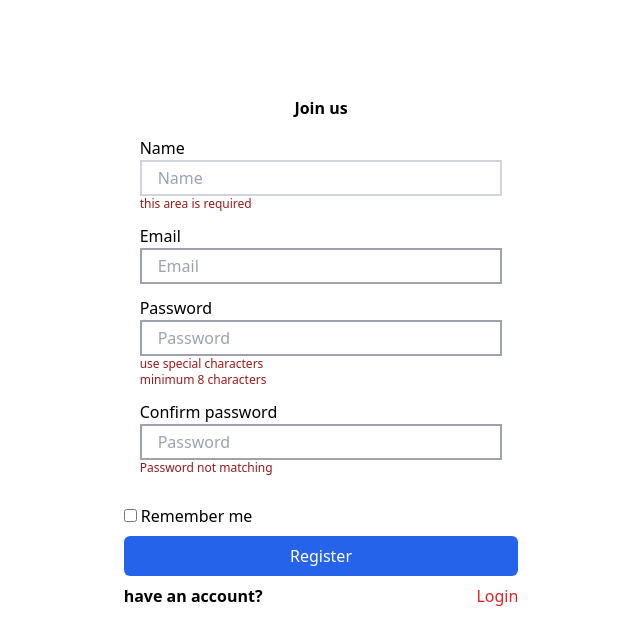
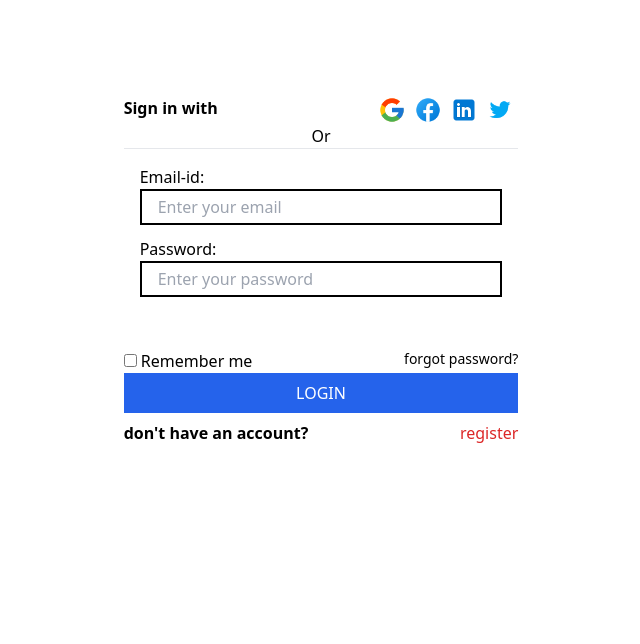
Before and after one commit to Shlokdadhich/Loginpage, a website: page index.html in a window 1280 px wide. Shown: the whole page, without its empty margins (319-959 px from the left). Drawn offline with nearby package versions, Linux system fonts and the light colour scheme.

Commit message:
this is login page
this is login page

```diff
--- a/index.html
+++ b/index.html
@@ -5,68 +5,62 @@
     <meta charset="UTF-8">
     <meta name="viewport" content="width=device-width, initial-scale=1.0">
     <script src="https://cdn.tailwindcss.com"></script>
-    <title>Registration page</title>
+    <title>LOGIN PAGE</title>
 </head>
 
 <body>
+
     <div class="bg-white py-20 text-black flex justify-center">
         <div class="w-1/3 p-4 bg-white rounded-md">
-            <div class="flex justify-center">
-                <h1 class="font-bold">Join us</h1>
+            <div class="flex justify-between">
+                <h1 class="font-bold">Sign in with</h1>
+                <div class=" flex">
+                    <img class="w-7 h-7 mx-1" src="google.png " alt="">
+                    <img class="w-7 h-7 mx-1" src="fb.png" alt="">
+                    <img class="w-7 h-7 mx-1" src="linkedin.png" alt="">
+                    <img class="w-7 h-7 mx-1" src="twitter.png" alt="">
+
+                </div>
             </div>
-            <div class="p-4 pb-4 rounded-md ">
+            <div class="text-center">
+                <p>Or</p>
+                <hr>
+            </div>
+            <div class="p-4 pb-8">
                 <form>
                     <div class="grid">
-                        <div class="mb-3 grid">
-                            <label for="">Name</label>
-                            <input id="name" class="p-1 pl-4 border-solid border-2 border-gray-300 " type="text"
-                                placeholder="Name">
-                                <div id="nameval" class=" text-xs mt-0 text-red-800">
-                                   this area is required
-                                </div>
-
+                        <div class="grid">
+                            <label for="">Email-id:</label>
+                            <input class="p-1 mb-3 pl-4 border-solid border-2 border-black" type="text"
+                                placeholder="Enter your email">
                         </div>
-                        <div class="mb-3 grid">
-                            <label for="">Email</label>
-                            <input id="email" class="p-1 pl-4 border-solid border-2 border-gray-400  " type="text"
-                                placeholder="Email">
-                            <div id="email-error" class="hidden text-xs mt-0 text-red-800">
-                                invalid email
-                            </div>
-                        </div>
-                        <div class="mb-3 grid">
-                            <label for="">Password</label>
-                            <input id="password" class="p-1 pl-4 border-solid border-2 border-gray-400 " type="text"
-                                placeholder="Password">
-                                <p id="pass-special" class="text-xs text-red-800">use special characters</p>
-                            <p id="pass-len" class="text-xs text-red-800">minimum 8 characters</p>
-
-                        </div>
-
-                        <div class="mb-3 grid">
-                            <label for="">Confirm password</label>
-                            <input id="confirm-password" class="p-1 pl-4 border-solid border-2 border-gray-400  "
-                                type="text" placeholder="Password">
-                                <p id="pass-conf-check" class="text-xs text-red-800">Password not matching</p>
+                        <div class="grid">
+                            <label for="">Password:</label>
+                            <input class="p-1 mb-3 pl-4 border-solid border-2 border-black" type="text"
+                                placeholder="Enter your password">
                         </div>
                     </div>
+
                 </form>
             </div>
-            <div class="pt-0 pb-2 justify-between flex">
+            <div class="pt-2 justify-between flex">
                 <div><input type="checkbox" name="remember">
                     <span>Remember me</span>
                 </div>
+                <div class="text-sm hover:underline hover:cursor-pointer"><a href="#">forgot password?</a></div>
             </div>
-            <div
-                class="rounded-md hover:shadow-lg py-2 text-center border-solid  bg-blue-600 text-white hover:border-2 border-black">
-                <button class="m-auto text-0">Register</button>
+            <div class="hover:shadow-lg py-2 text-center border-solid  bg-blue-600 text-white hover:border-2 border-black">
+                <button class="m-auto text-0">LOGIN</button>
             </div>
             <div class="my-2 justify-between flex">
-                <span class="font-extrabold">have an account?</span>
-                <span class="text-red-600">Login</span>
+                <span class="font-extrabold">don't have an account?</span>
+                <span class="text-red-600">register</span>
             </div>
         </div>
     </div>
-    <script src="index.js"></script>
+
+
+
 </body>
+
 </html>
--- a/index.js
+++ /dev/null
@@ -1,58 +0,0 @@
-const username=document.getElementById("name");
-const nameval=document.getElementById("nameval");
-const email=document.getElementById("email");
-const emailerror=document.getElementById("email-error");
-const password=document.getElementById("password");
-const passlength=document.getElementById("pass-len");
-const specialchar=document.getElementById("pass-special");
-const confirmpassword=document.getElementById("confirm-password");
-const confirmpasswordcheck =document.getElementById("pass-conf-check");
-function ValidateName() {
-    if (username.value !== "") {
-        nameval.classList.add("hidden")
-    }
-    else {
-        nameval.classList.remove("hidden")
-    }
-}
-username.addEventListener("keyup", () => {
-    ValidateName()
-})
-function Validatepassword() {
-    if (password.value.length >= 8) {
-        passlength.classList.add("hidden")
-    }
-    else {
-        passlength.classList.remove("hidden")
-
-    }
-}
-password.addEventListener("keyup", () => {
-    Validatepassword()
-})
-function passwordchecker(){
-    if(password.value===confirmpassword.value){
-        confirmpasswordcheck.classList.add("hidden")
-    }
-    else{
-        confirmpasswordcheck.classList.remove("hidden")
-    }
-}
-confirmpassword.addEventListener("keyup",()=>{
-    passwordchecker()
-})
-const spec = /^[a-zA-Z0-9!@#\$%\^\&*\)\(+=._-]+$/g
-
-function checkpassword() {
-    if (password.value.match(spec)) {
-        specialchar.classList.add("hidden")
-    }
-    else {
-        specialchar.classList.remove("hidden")
-
-    }
-}
-
-password.addEventListener("keyup", () => {
-    checkpassword()
-})
```
Also changed, not shown: README.md (deleted), fb.png (added), google.png (added), linkedin.png (added), twitter.png (added).
